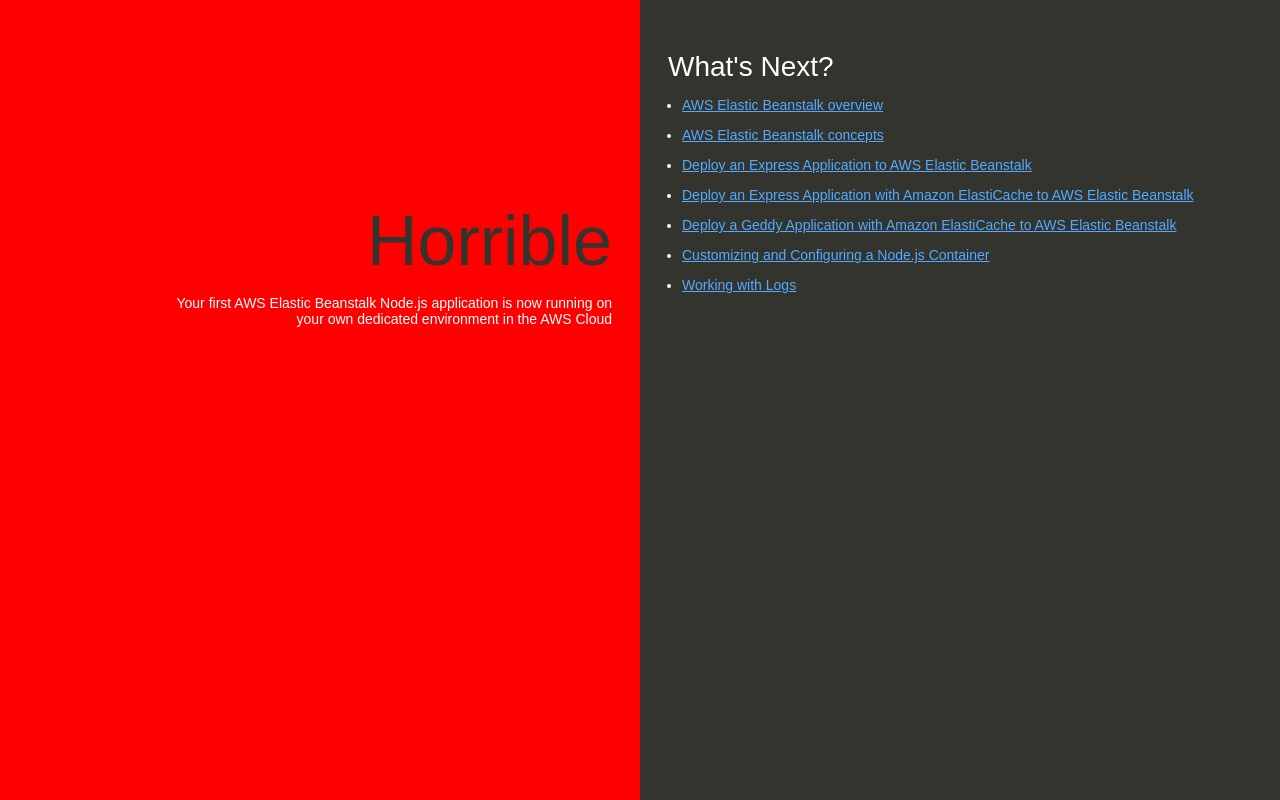
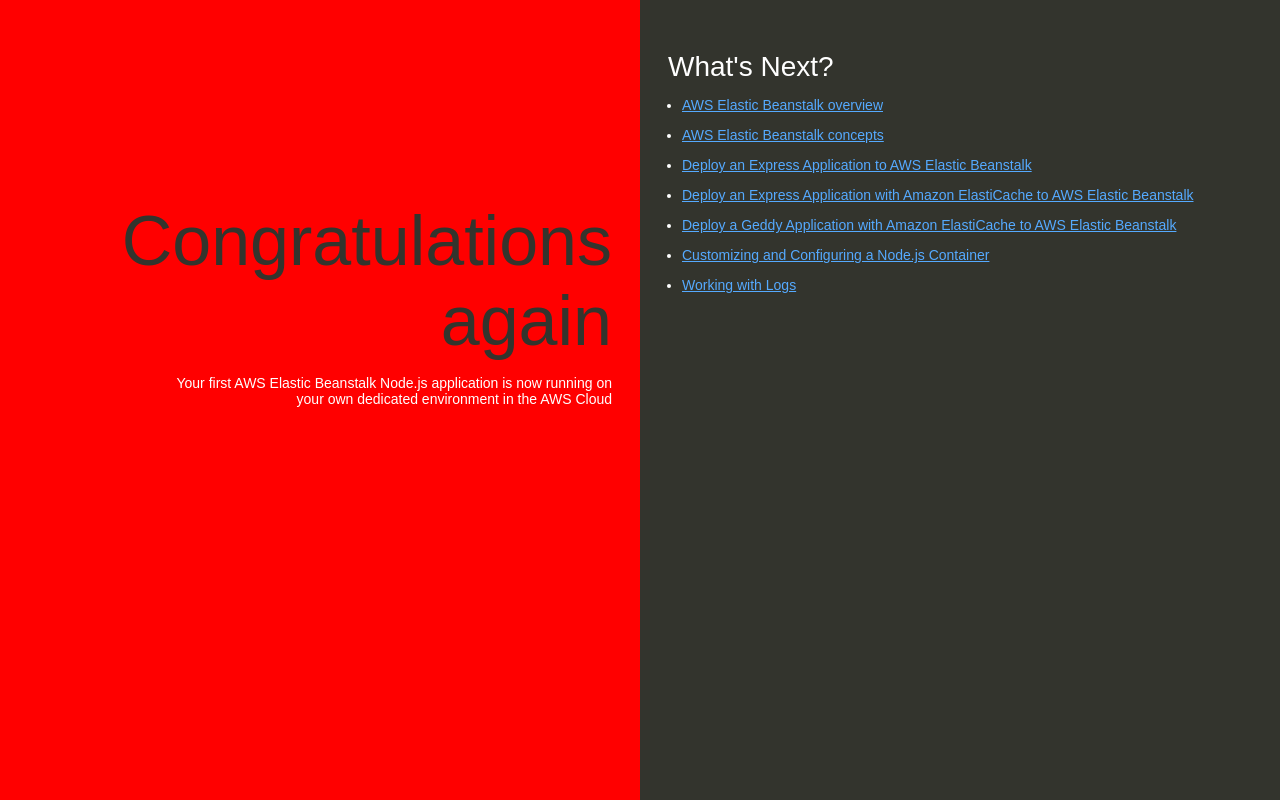
Before and after one commit to VasilyVP/aws-cicd, a website: page index.html in a window 1280 px wide. Drawn offline with Linux system fonts and the light colour scheme.

Commit message:
Update index.html
congratulations back

```diff
--- a/index.html
+++ b/index.html
@@ -74,7 +74,7 @@
   </head>
   <body>
     <div class="textColumn">
-      <h1>Horrible</h1>
+      <h1>Congratulations again</h1>
       <p>Your first AWS Elastic Beanstalk Node.js application is now running on your own dedicated environment in the AWS Cloud</p>
     </div>
     <div class="linksColumn">
```
